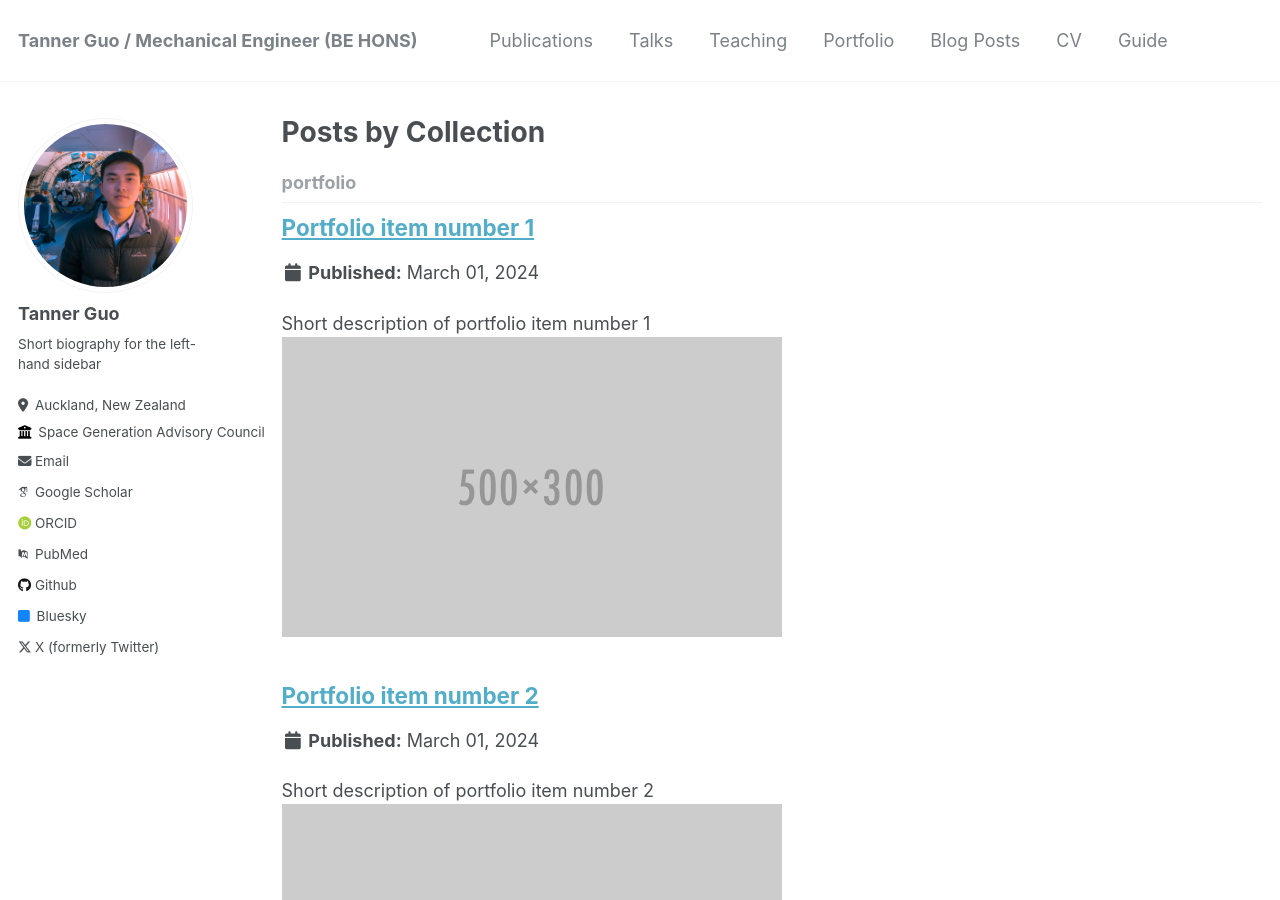
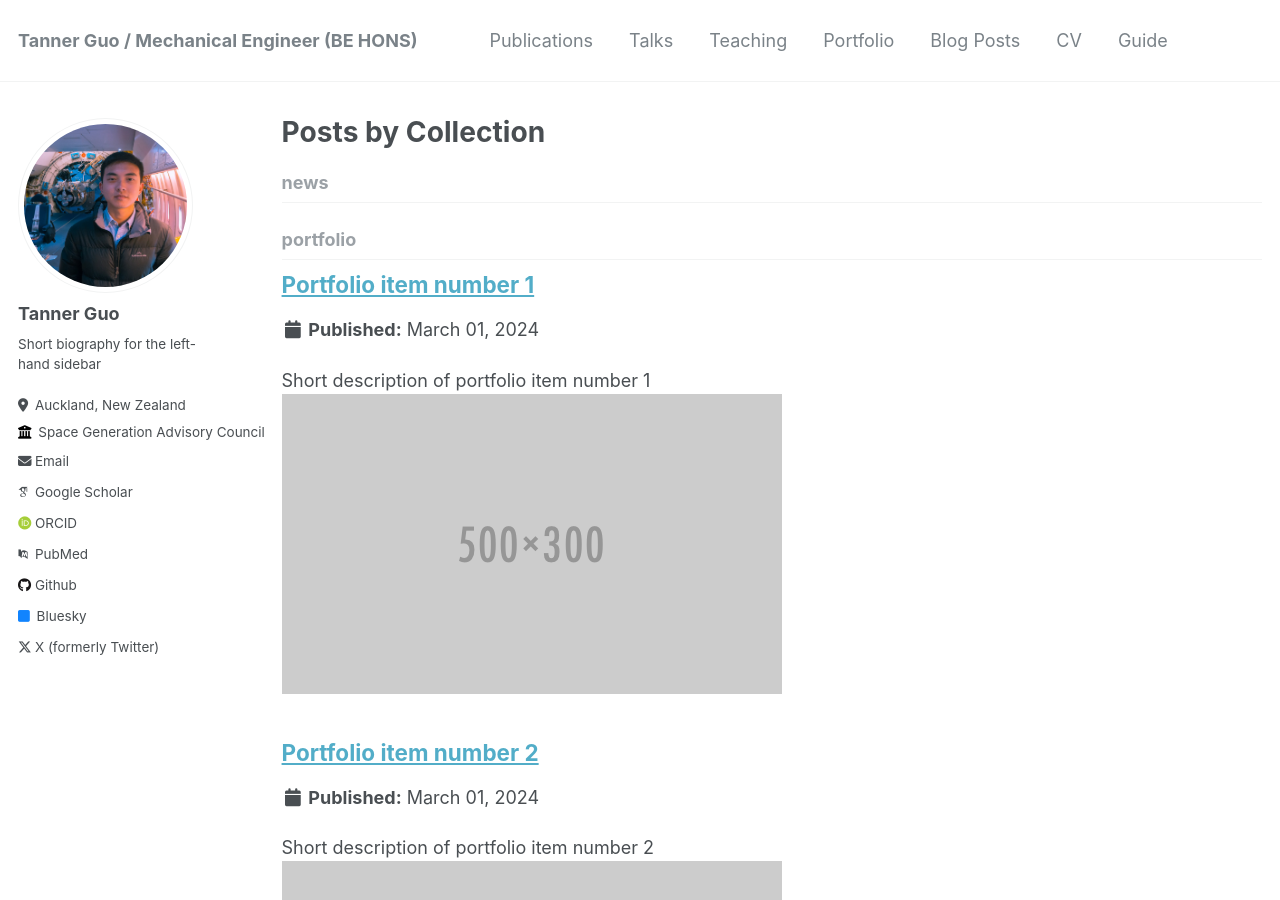
Before and after one commit to Tannerguo/tannerguo.github.io, a Jekyll site: the page built from _pages/collection-archive.html, in a window 1280 px wide and 900 px high. Built offline with Jekyll 4.4.1, drawn with Linux system fonts in a browser that asks for light colours; some web fonts are replaced.

Commit message:
Update _config.yml

```diff
--- a/_config.yml
+++ b/_config.yml
@@ -208,7 +208,7 @@
   portfolio:
     output: true
     permalink: /:collection/:path/
-  talks:
+  news:
     output: true
     permalink: /:collection/:path/
 
@@ -260,12 +260,12 @@
       author_profile: true
       share: true
       comment: true
-  # _talks
+  # _news
   - scope:
       path: ""
-      type: talks
+      type: news
     values:
-      layout: talk
+      layout: news
       author_profile: true
       share: true
 
```
